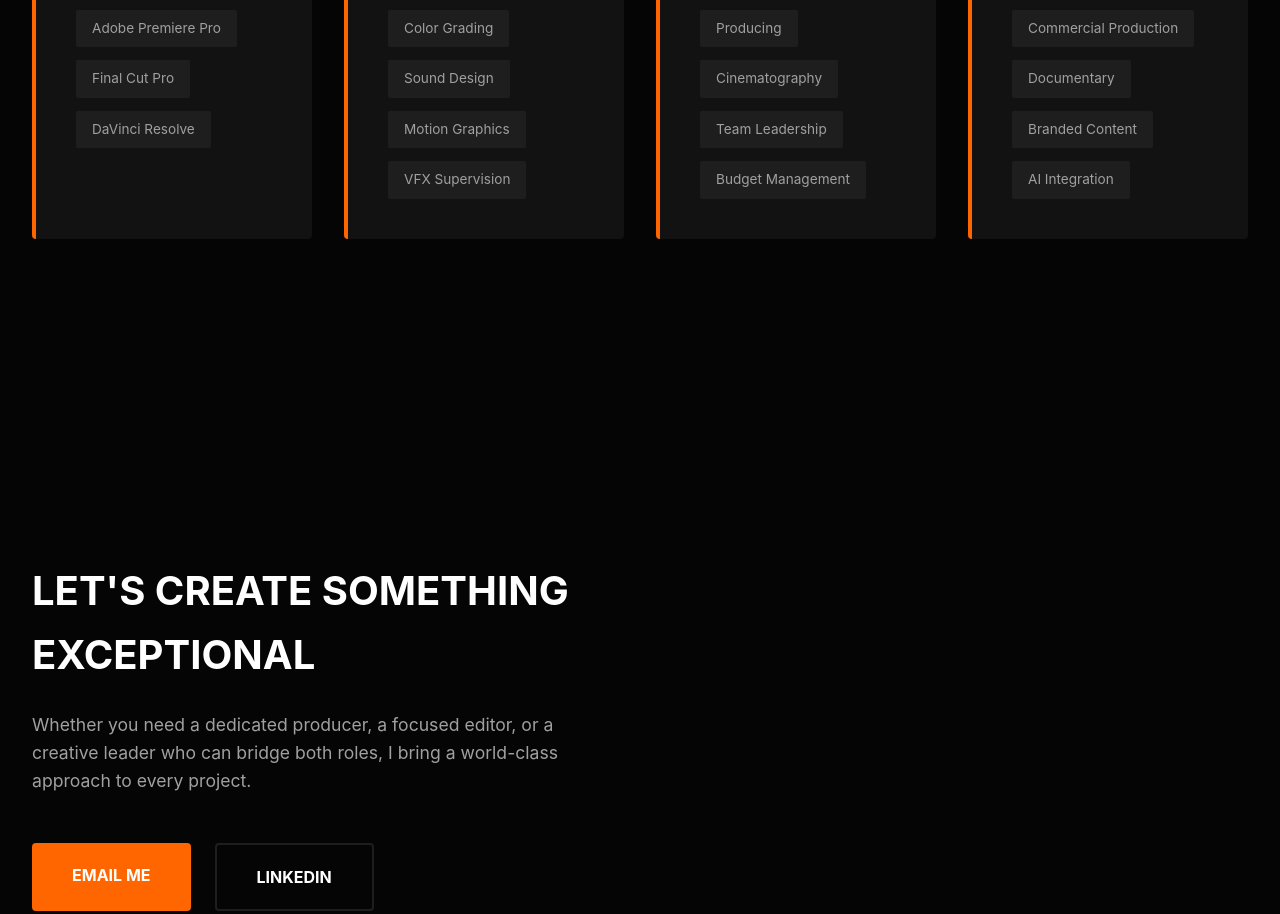
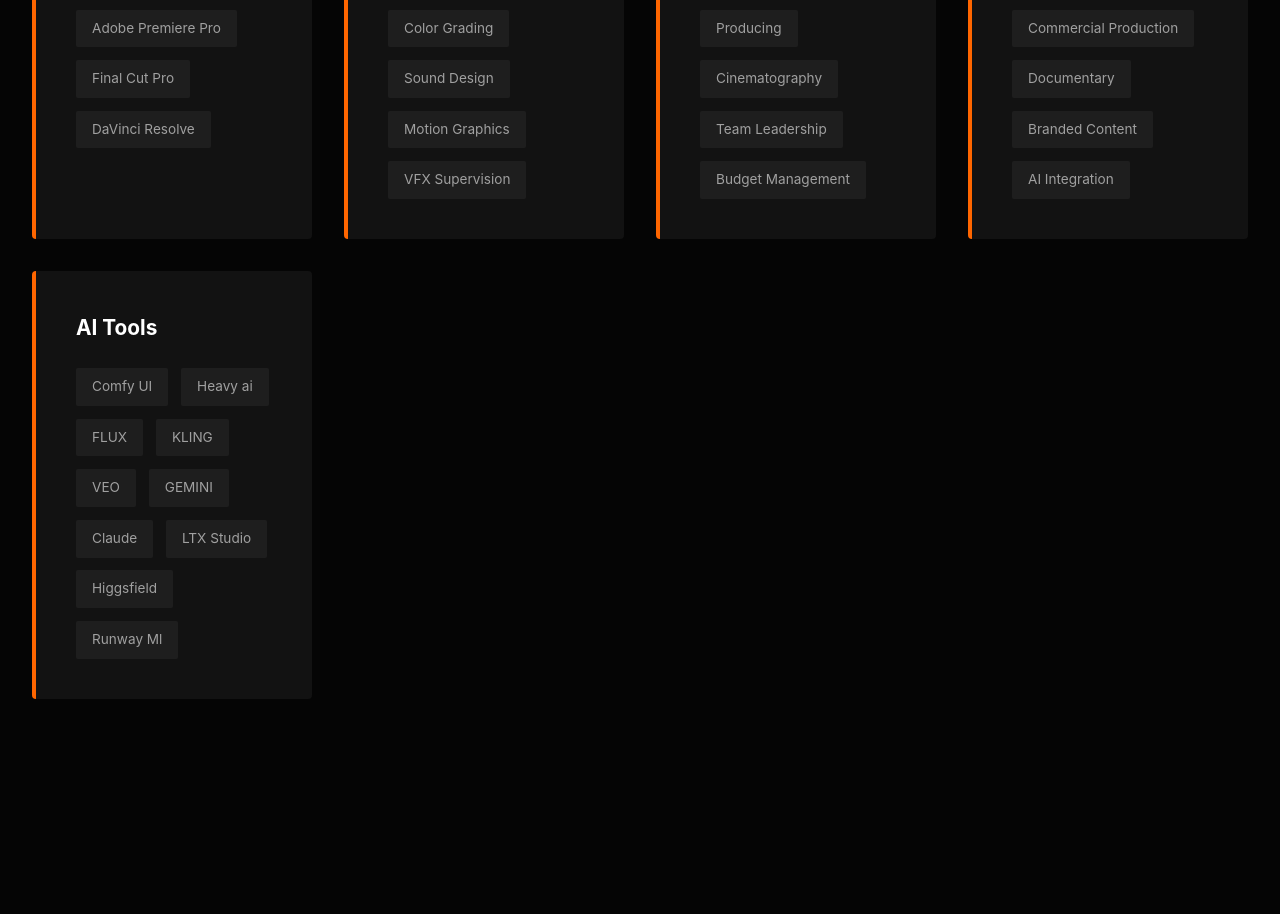
Before and after one commit to newhdfilms/Adam-portfolio, a plain HTML site: page index.html in a window 1280 px wide. Shown: the part 5837-6751 px from the top of the page. Drawn offline with Linux system fonts and the light colour scheme.

Commit message:
Add files via upload

```diff
--- a/index.html
+++ b/index.html
@@ -279,7 +279,8 @@
         /* Skills Section */
         .skills-grid {
             display: grid;
-            grid-template-columns: repeat(auto-fit, minmax(280px, 1fr));
+            /* Updated to fit 5 columns */
+            grid-template-columns: repeat(auto-fit, minmax(220px, 1fr));
             gap: 2rem;
         }
 
@@ -674,6 +675,15 @@
                     <span class="tag">AI Integration</span>
                 </div>
             </div>
+            <div class="skill-box">
+                <h3>AI Tools</h3>
+                <div class="skill-tags">
+                    <span class="tag">Comfy UI</span><span class="tag">Heavy ai</span><span class="tag">FLUX</span>
+                    <span class="tag">KLING</span><span class="tag">VEO</span><span class="tag">GEMINI</span>
+                    <span class="tag">Claude</span><span class="tag">LTX Studio</span><span class="tag">Higgsfield</span>
+                    <span class="tag">Runway Ml</span>
+                </div>
+            </div>
         </div>
     </section>
 
```
